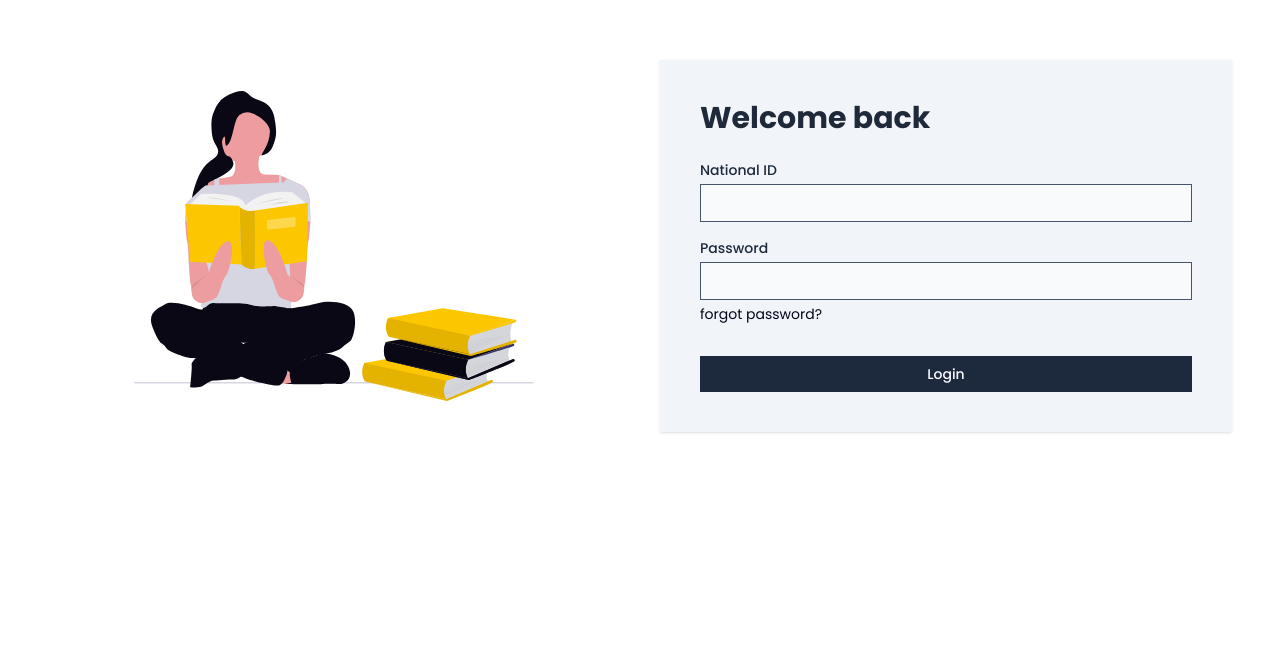
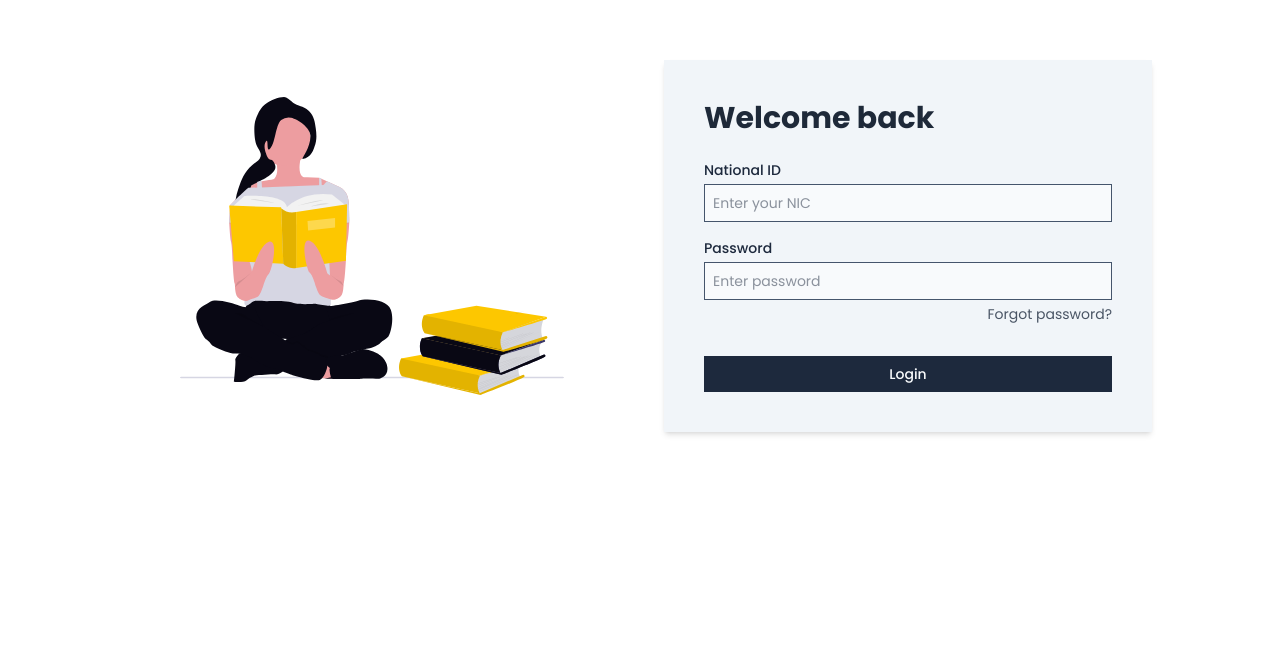
Before and after one commit to savindi2003/am-mp-lms, a Next.js app: page /login in a window 1280 px wide. Shown: the part 154-800 px from the top of the page. Built offline with nearby package versions, Linux system fonts and the light colour scheme.

Commit message:
fix: class package payment issue fix

```diff
--- a/src/app/(auth)/(routes)/login/page.tsx
+++ b/src/app/(auth)/(routes)/login/page.tsx
@@ -6,12 +6,12 @@ import { Button } from "@/modules/ui/button";
 import { useForm } from "react-hook-form";
 import { zodResolver } from "@hookform/resolvers/zod";
 import toast from "react-hot-toast";
+import Link from "next/link";
 
 import {
   LoginFormData,
   loginSchema,
 } from "@/modules/auth/validators/loginSchema";
-import Link from "next/link";
 
 export default function LoginPage() {
   const {
@@ -24,6 +24,7 @@ export default function LoginPage() {
 
   const onSubmit = async (data: LoginFormData) => {
     const toastId = toast.loading("Logging in...");
+
     const result = await signIn("credentials", {
       ...data,
       redirect: false,
@@ -38,66 +39,82 @@ export default function LoginPage() {
   };
 
   return (
-    <div className="min-h-screen flex items-center justify-center">
-      <div className="max-w-7xl w-full grid md:grid-cols-2 gap-10 p-6 md:p-12">
-        {/* Illustration */}
+    <div className="min-h-screen flex items-center justify-center bg-white px-4 py-8">
+
+      <div className="w-full max-w-5xl grid grid-cols-1 md:grid-cols-2 gap-8 md:gap-12">
+
+        {/* IMAGE */}
         <div className="hidden md:flex items-center justify-center">
           <Image
             src="/login/login-illustration.svg"
             alt="Login Illustration"
-            width={400}
-            height={400}
+            width={380}
+            height={380}
             priority
+            className="w-full max-w-sm"
           />
         </div>
-        {/* Form Section */}
-        <div className="bg-slate-100 p-10 shadow">
-          <h2 className="text-3xl font-bold mb-6 text-gray-800">
+
+        {/* FORM */}
+        <div className="bg-slate-100 w-full p-6 sm:p-8 md:p-10  shadow-md">
+
+          <h2 className="text-2xl sm:text-3xl font-bold mb-6 text-gray-800 text-center md:text-left">
             Welcome back
           </h2>
 
-          <form className="space-y-4" onSubmit={handleSubmit(onSubmit)}>
+          <form
+            className="space-y-4"
+            onSubmit={handleSubmit(onSubmit)}
+          >
+
+            {/* NIC */}
             <div className="flex flex-col gap-1">
-              <label
-                htmlFor="email"
-                className="text-slate-800 text-sm font-medium"
-              >
+              <label className="text-slate-800 text-sm font-medium">
                 National ID
               </label>
+
               <input
                 {...register("NIC")}
-                id="nId"
                 type="text"
-                className="input"
+                className="input w-full"
+                placeholder="Enter your NIC"
               />
+
               {errors.NIC && (
-                <p className="text-red-600 text-xs">{errors.NIC.message}</p>
+                <p className="text-red-600 text-xs">
+                  {errors.NIC.message}
+                </p>
               )}
             </div>
 
+            {/* PASSWORD */}
             <div className="flex flex-col gap-1">
-              <label
-                htmlFor="password"
-                className="text-slate-800 text-sm font-medium"
-              >
+              <label className="text-slate-800 text-sm font-medium">
                 Password
               </label>
+
               <input
                 {...register("password")}
-                id="password"
                 type="password"
-                className="input"
+                className="input w-full"
+                placeholder="Enter password"
               />
+
               {errors.password && (
                 <p className="text-red-600 text-xs">
                   {errors.password.message}
                 </p>
               )}
-              <Link href="/forgot-password" className="hover:underline text-sm">
-                forgot password?
+
+              <Link
+                href="/forgot-password"
+                className="text-sm text-right hover:underline text-gray-600"
+              >
+                Forgot password?
               </Link>
             </div>
 
+            {/* BUTTON */}
             <Button
               type="submit"
               variant="gray"
--- a/src/app/api/backend/admin/packages/route.ts
+++ b/src/app/api/backend/admin/packages/route.ts
@@ -6,14 +6,32 @@ export async function GET(req: Request) {
   const classTypeId = Number(searchParams.get("classTypeId"));
 
   const packages = await prisma.classPackage.findMany({
-    include: {
-      items: {
-        include: {
-          class: true,
+  where: {
+    items: {
+      some: {
+        class: {
+          classTypeId: classTypeId,
         },
       },
     },
-  });
+  },
+  include: {
+    items: {
+      where: {
+        class: {
+          classTypeId: classTypeId,
+        },
+      },
+      include: {
+        class: {
+          include: {
+            classType: true,
+          },
+        },
+      },
+    },
+  },
+});
 
   return NextResponse.json(packages);
 }
--- a/src/modules/dashboard/components/AdminDashboard.tsx
+++ b/src/modules/dashboard/components/AdminDashboard.tsx
@@ -34,10 +34,10 @@ export default async function AdminDashboard({ last = 7 }: { last?: number }) {
 
 
       {/* 4. CLASS TYPE CHART (REPLACED COURSE CHART) */}
-      <div className="flex flex-col md:flex-row justify-center md:justify-between items-center">
+      {/* <div className="flex flex-col md:flex-row justify-center md:justify-between items-center">
         <ClassTypeChart enrollments={enrollments} />
         <EnrollmentsBarChart enrollments={enrollments} />
-      </div>
+      </div> */}
 
 
 
--- a/src/modules/dashboard/components/InstructorTodayLectureCards.tsx
+++ b/src/modules/dashboard/components/InstructorTodayLectureCards.tsx
@@ -60,7 +60,7 @@ export default function InstructorTodayLectureCards() {
         <div className="p-5 bg-slate-100 ">
 
             <h1 className="text-2xl font-semibold mb-4">
-                Today Sessions
+                Upcomming Sessions
             </h1>
 
             {loading && (
```
